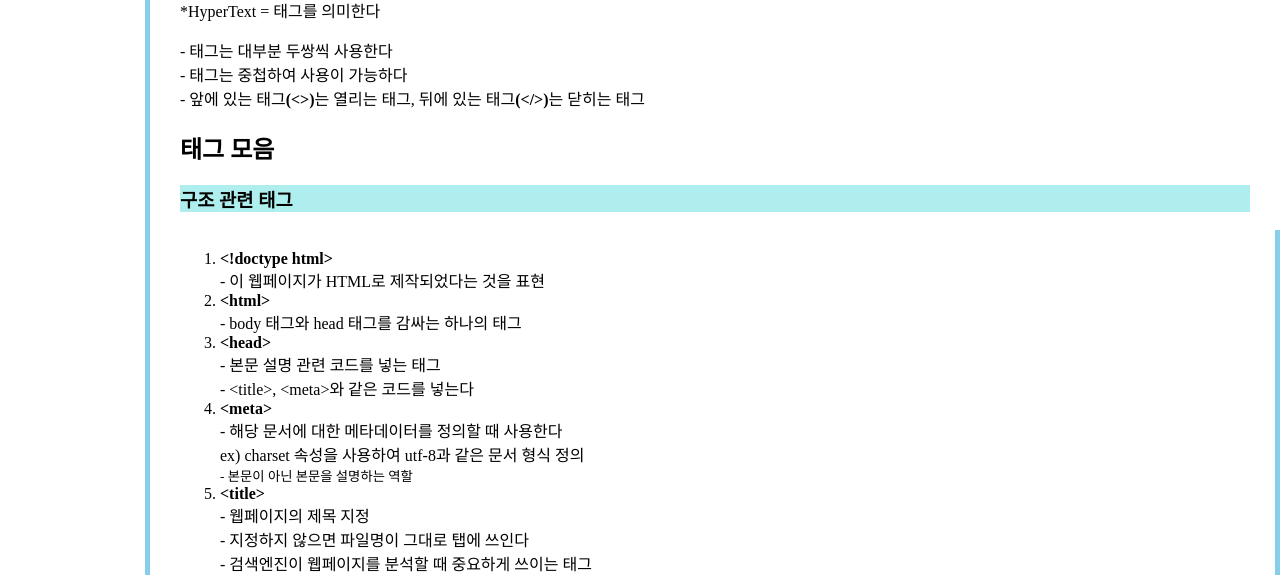
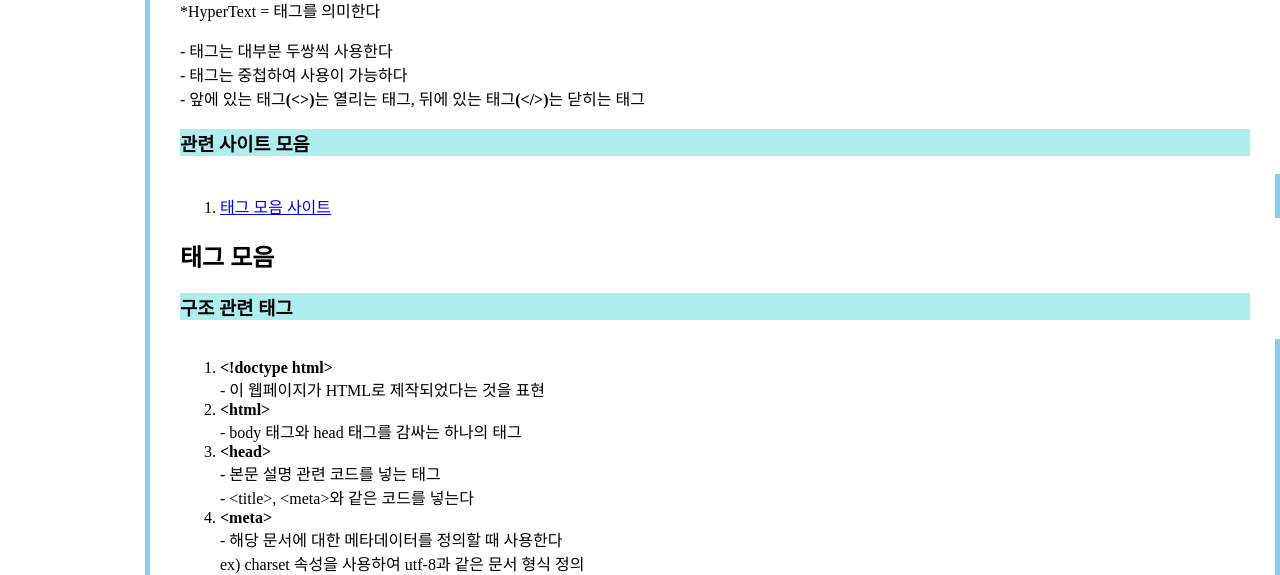
Before and after one commit to Bangdayeon/WEBStudy, a plain HTML site: page WEB1/HTML.html in a window 1280 px wide. Shown: the part 205-780 px from the top of the page. Drawn offline with nearby package versions, Linux system fonts and the light colour scheme.

Commit message:
html:태그 모음 사이트 추가

```diff
--- a/WEB1/HTML.html
+++ b/WEB1/HTML.html
@@ -31,6 +31,13 @@
                     - 태그는 중첩하여 사용이 가능하다<br>
                     - 앞에 있는 태그<strong>(&lt;&gt;)</strong>는 열리는 태그, 뒤에 있는 태그<strong>(&lt;/&gt;)</strong>는 닫히는 태그
                 </p>
+
+                <h3>관련 사이트 모음</h3>
+                <ol>
+                    <li>
+                        <a href="https://www.w3schools.com/tags/ref_byfunc.asp" target="_blank">태그 모음 사이트</a>
+                    </li>
+                </ol>
 
                 <h2>태그 모음</h2>
 
```
